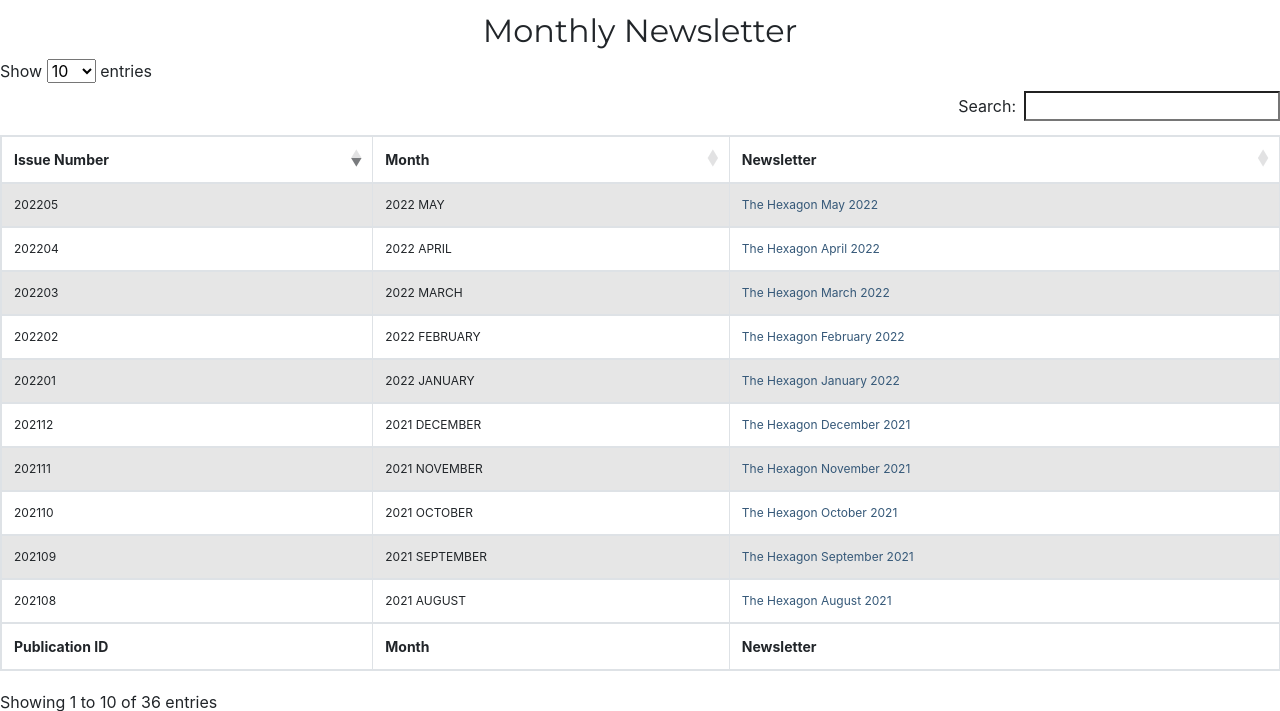
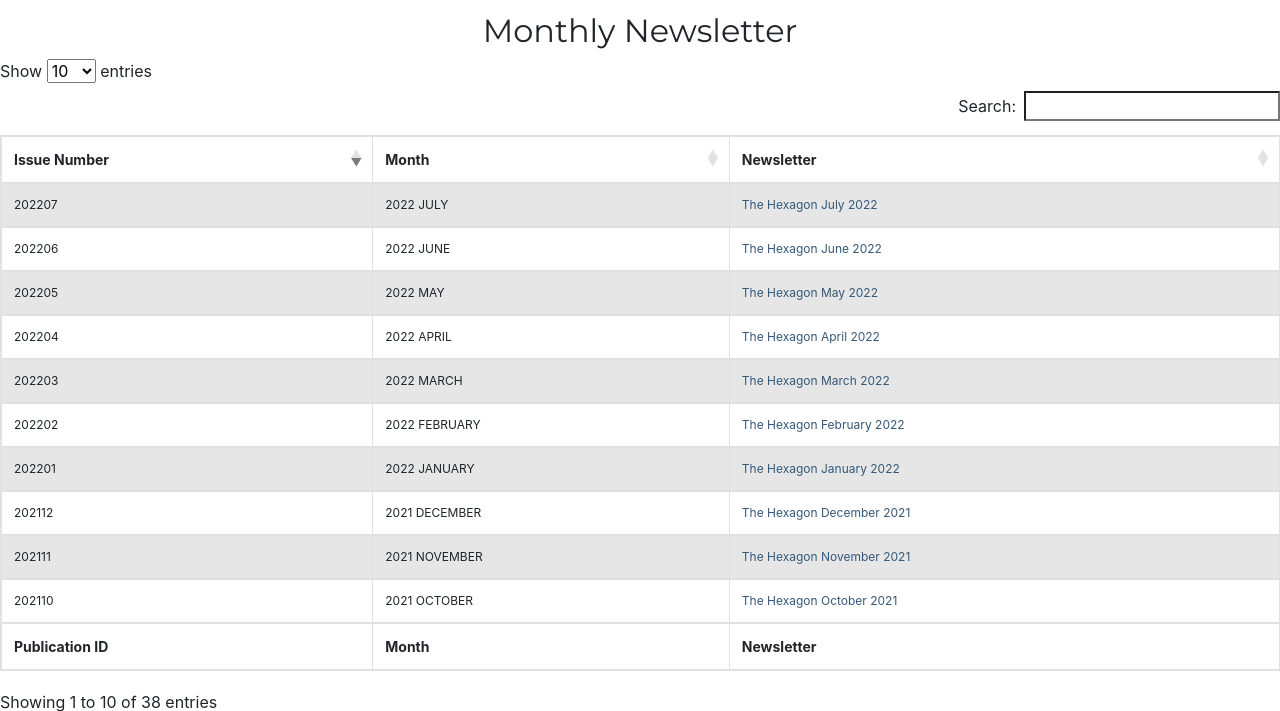
Before and after one commit to thecodesydney/codesydneywebsite, a Flask app: page /newsletter in a window 1280 px wide. Shown: the part 213-924 px from the top of the page. Run offline with Flask 2, Linux system fonts and the light colour scheme; some libraries are stand-ins or nearby versions.

Commit message:
The Hexagon June and July 2022

```diff
--- a/templates/newsletter.html
+++ b/templates/newsletter.html
@@ -28,6 +28,16 @@
             </tr>
         </thead>
         <tbody>
+            <tr>
+              <td>202207</td>
+              <td>2022 JULY</td>
+              <td><a href="{{ url_for('static', filename='pdf/The_Hexagon_July_2022.pdf') }}" target="_blank">The Hexagon July 2022</a></td>
+            </tr>
+            <tr>
+              <td>202206</td>
+              <td>2022 JUNE</td>
+              <td><a href="{{ url_for('static', filename='pdf/The_Hexagon_June_2022.pdf') }}" target="_blank">The Hexagon June 2022</a></td>
+            </tr>
             <tr>
               <td>202205</td>
               <td>2022 MAY</td>
```
Also changed, not shown: 2 other files.
